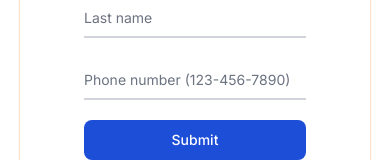
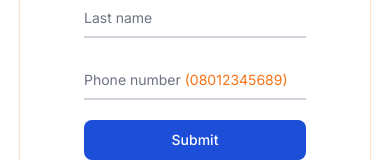
Before and after one commit to Kingsintersect/hux-assesment-frontend, a Next.js app: page /contacts/create in a window 390 px wide. Shown: the part 446-606 px from the top of the page. Built offline with nearby package versions, Linux system fonts and the light colour scheme; sample sign-in values are in the browser's storage; a web font is replaced by a local one.

Commit message:
changed the phone number pattern to match local nigerian parttern

```diff
--- a/app/ui/contacts/CreateContactForm.tsx
+++ b/app/ui/contacts/CreateContactForm.tsx
@@ -86,10 +86,11 @@ const CreateContactForm = () => {
             </div>
             <div className="relative z-0 w-full mb-5 group">
                 <input
-                    type="tel" pattern="[0-9]{3}-[0-9]{3}-[0-9]{4}"
+                    type="tel"
+                    pattern="[0-9]{11}"
                     {...register('phoneNumber')}
                     className="block py-2.5 px-0 w-full text-sm text-gray-900 bg-transparent border-0 border-b-2 border-gray-300 appearance-none dark:text-white dark:border-gray-600 dark:focus:border-blue-500 focus:outline-none focus:ring-0 focus:border-blue-600 peer" placeholder=" " />
-                <label htmlFor="phoneNumber" className="peer-focus:font-medium absolute text-sm text-gray-500 dark:text-gray-400 duration-300 transform -translate-y-6 scale-75 top-3 -z-10 origin-[0] peer-focus:start-0 rtl:peer-focus:translate-x-1/4 peer-focus:text-blue-600 peer-focus:dark:text-blue-500 peer-placeholder-shown:scale-100 peer-placeholder-shown:translate-y-0 peer-focus:scale-75 peer-focus:-translate-y-6">Phone number (123-456-7890)</label>
+                <label htmlFor="phoneNumber" className="peer-focus:font-medium absolute text-sm text-gray-500 dark:text-gray-400 duration-300 transform -translate-y-6 scale-75 top-3 -z-10 origin-[0] peer-focus:start-0 rtl:peer-focus:translate-x-1/4 peer-focus:text-blue-600 peer-focus:dark:text-blue-500 peer-placeholder-shown:scale-100 peer-placeholder-shown:translate-y-0 peer-focus:scale-75 peer-focus:-translate-y-6"> Phone number <span className="text-orange-500">(08012345689)</span></label>
                 {errors.phoneNumber && <p className='text-red-200 text-sm font-semi-bold'>{errors.phoneNumber.message}</p>}
             </div>
             {error && <p className='text-red-200 font-semibold my-3'>{error}</p>}
```
